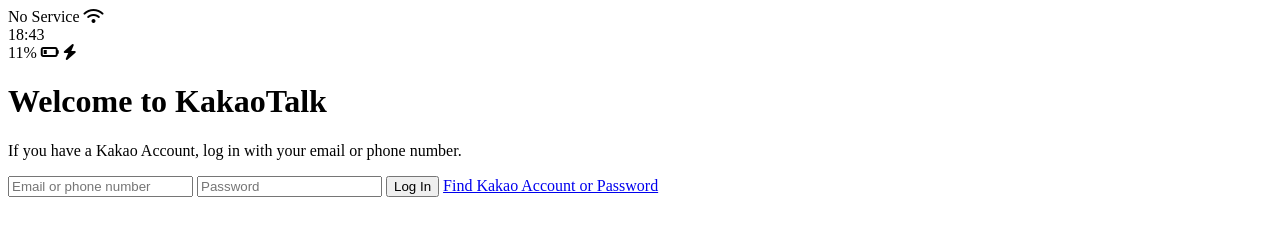
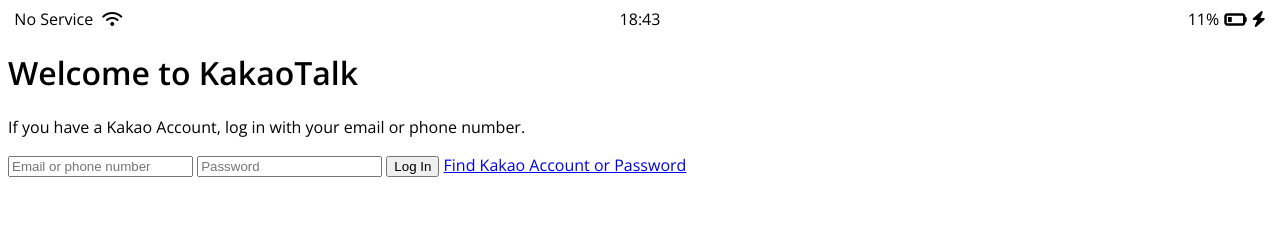
Before and after one commit to seunghyeokleeme/kokoa-clonev22, a plain HTML site: page index.html in a window 1280 px wide. Drawn offline with nearby package versions, Linux system fonts and the light colour scheme.

Commit message:
Create Status Bar CSS

```diff
--- /dev/null
+++ b/css/styles.css
@@ -0,0 +1,29 @@
+@import url('https://fonts.googleapis.com/css2?family=Open+Sans:wght@400;600&display=swap');
+body {
+    font-family: 'Open Sans', sans-serif;
+}
+
+.status-bar {
+    display: flex;
+    justify-content: center;
+}
+.status-bar__column {
+    width: 33%;
+}
+
+.status-bar__column:first-child span {
+    margin-right: 5px;
+}
+.status-bar__column:nth-child(2){
+    display: flex;
+    justify-content: center;
+}
+.status-bar__column:last-child {
+    display: flex;
+    justify-content: flex-end;
+    align-items: center;
+}
+
+.status-bar__column .fa-battery-quarter{
+    margin: 0 5px;
+}
--- a/index.html
+++ b/index.html
@@ -1,12 +1,13 @@
 <!DOCTYPE html>
 <html lang="en">
   <head>
+    <link rel="stylesheet" href="css/styles.css" />
     <meta charset="UTF-8" />
     <meta name="viewport" content="width=device-width, initial-scale=1.0" />
     <title>Welcome to Kokoa Talk</title>
   </head>
   <body>
-    <div id="status-bar">
+    <div class="status-bar">
       <div class="status-bar__column">
         <span>No Service</span>
         <i class="fas fa-wifi"></i>
@@ -16,7 +17,7 @@
       </div>
       <div class="status-bar__column">
         <span>11%</span>
-        <i class="fas fa-battery-quarter"></i>
+        <i class="fas fa-battery-quarter fa-lg"></i>
         <i class="fas fa-bolt"></i>
       </div>
     </div>
```
Also changed, not shown: styles.css (deleted).
